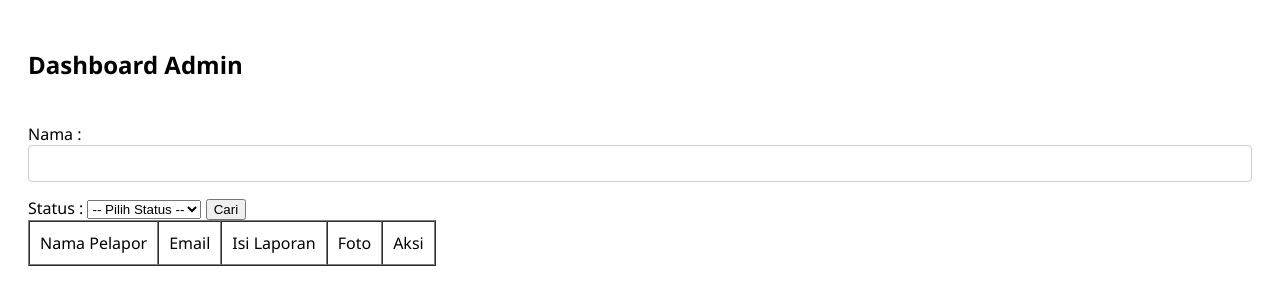
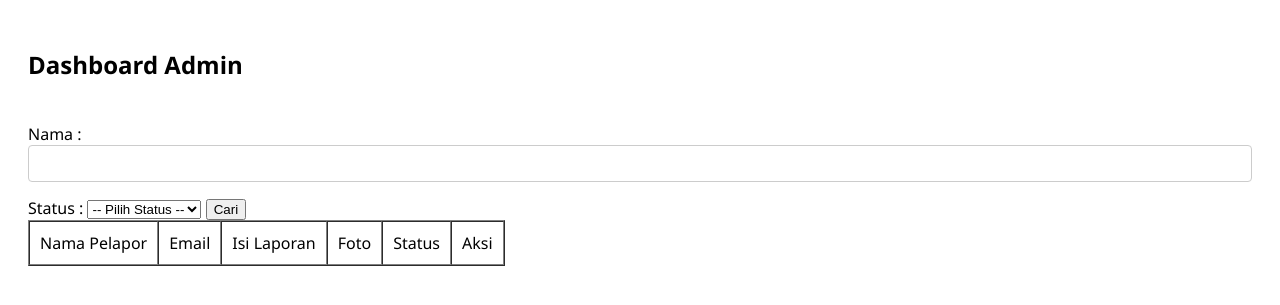
Before and after one commit to bagusmukti/Project-UAS, a PHP site: page /dashboard_admin.php in a window 1280 px wide. Shown: the top 305 px of the page. Run offline with PHP 8.4, Linux system fonts and the light colour scheme; data that the repository does not hold is empty.

Commit message:
Update dashboard_admin.php

```diff
--- a/pages/admin/dashboard_admin.php
+++ b/pages/admin/dashboard_admin.php
@@ -68,6 +68,7 @@ $conn->close();
             <td>Email</td>
             <td>Isi Laporan</td>
             <td>Foto</td>
+            <td>Status</td>
             <td>Aksi</td>
         </tr>
         <?php foreach ($complaints as $row): ?>
@@ -82,6 +83,7 @@ $conn->close();
                         <p>Tidak ada foto</p>
                     <?php endif; ?>
                 </td>
+                <td></td><?= htmlspecialchars($row["status"]) ?></td>
                 <td colspan="2">
                     <a href="edit.php?id=<?= $row['id'] ?>">Balas</a>
                     <a href="delete.php?id=<?= $row['id'] ?>"
```
